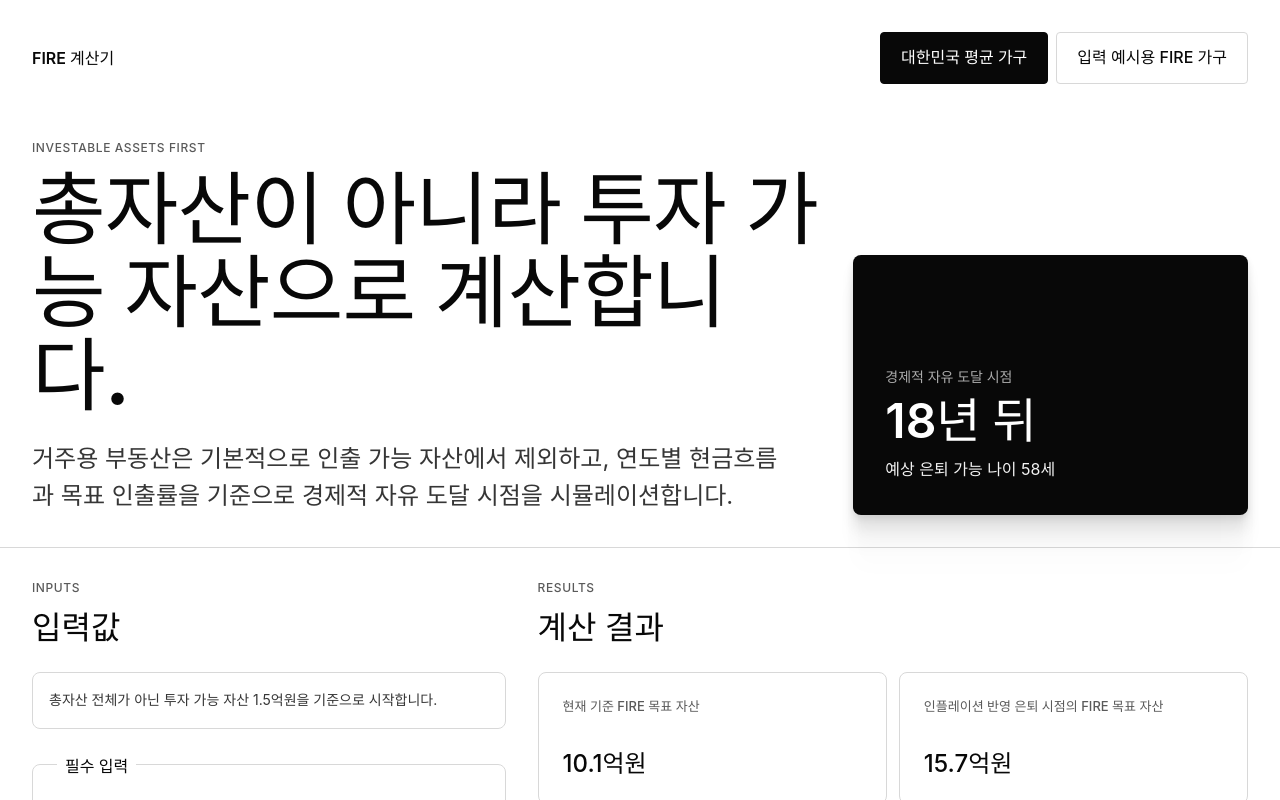
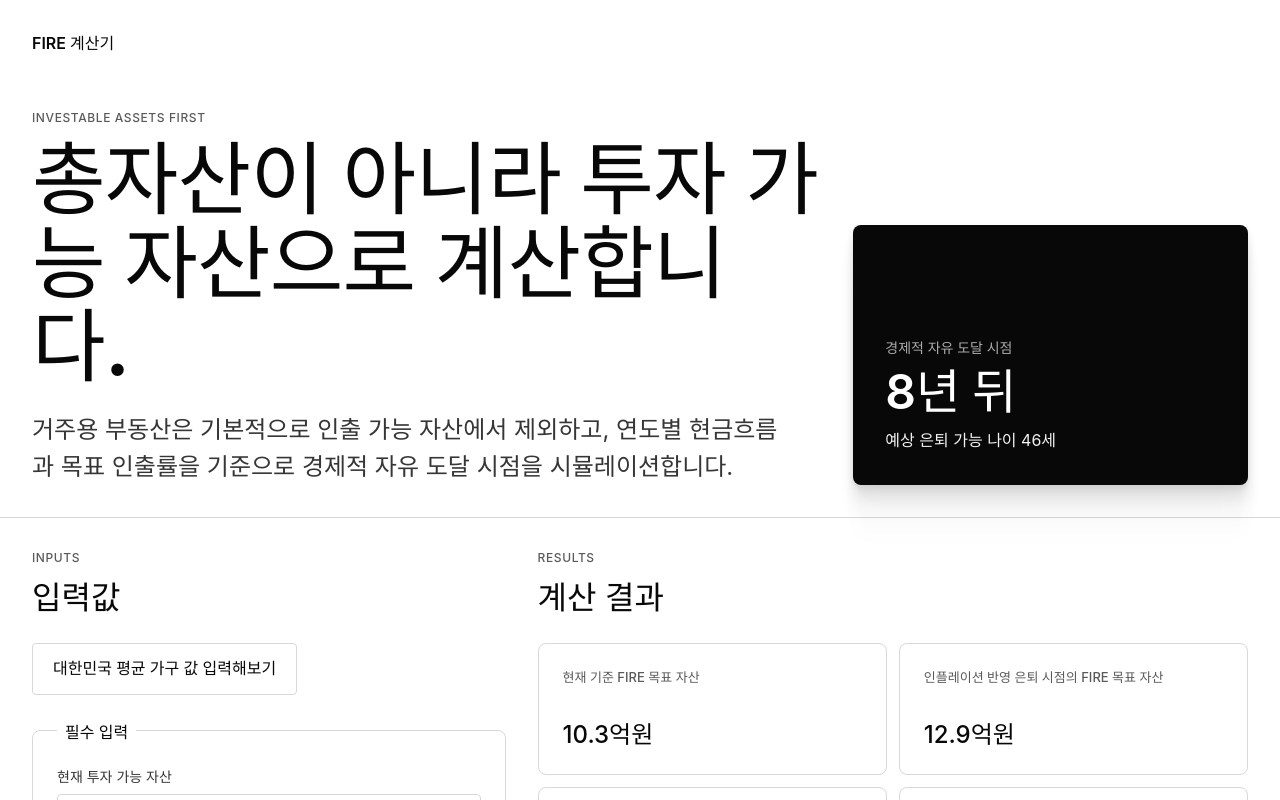
Before and after one commit to heojay/fire-calculator, a React (Vite) app: page / in a window 1280 px wide. Shown: the top 800 px of the page. Built offline with nearby package versions, Linux system fonts and the light colour scheme.

Commit message:
프리셋 선택 UI를 간소화한다

```diff
--- a/src/App.tsx
+++ b/src/App.tsx
@@ -6,7 +6,6 @@ import {
   percentInputToRate,
   rateToPercentInput,
   type FireInputs,
-  type FirePreset,
   type FireScenarioResult,
   type FireYearProjection,
 } from "./fireCalculator";
@@ -55,21 +54,17 @@ const optionalFields = [
 ] as const;
 
 const scenarioClassNames = ["scenario-conservative", "scenario-base", "scenario-optimistic"];
+const koreaAveragePreset = FIRE_PRESETS.find((preset) => preset.id === "korea-average")!;
+const fireExamplePreset = FIRE_PRESETS.find((preset) => preset.id === "fire-example")!;
 
 function App() {
-  const [activePresetId, setActivePresetId] = useState<FirePreset["id"]>("korea-average");
   const [formValues, setFormValues] = useState<FormValues>(() =>
-    presetToFormValues(FIRE_PRESETS[0].values),
+    presetToFormValues(fireExamplePreset.values),
   );
 
   const inputs = useMemo(() => formValuesToInputs(formValues), [formValues]);
   const scenarios = useMemo(() => calculateFireScenarios(inputs), [inputs]);
   const baseScenario = scenarios[1];
-
-  const handlePresetChange = (preset: FirePreset) => {
-    setActivePresetId(preset.id);
-    setFormValues(presetToFormValues(preset.values));
-  };
 
   const handleFieldChange = (field: keyof FormValues, value: string) => {
     setFormValues((current) => ({
@@ -81,20 +76,8 @@ function App() {
   return (
     <main>
       <header className="hero-band">
-        <nav className="top-nav" aria-label="프리셋">
+        <nav className="top-nav" aria-label="상단">
           <div className="brand">FIRE 계산기</div>
-          <div className="preset-actions">
-            {FIRE_PRESETS.map((preset) => (
-              <button
-                key={preset.id}
-                className={preset.id === activePresetId ? "button-primary" : "button-secondary"}
-                type="button"
-                onClick={() => handlePresetChange(preset)}
-              >
-                {preset.name}
-              </button>
-            ))}
-          </div>
         </nav>
 
         <section className="hero-grid">
@@ -117,8 +100,14 @@ function App() {
             <h2>입력값</h2>
           </div>
 
-          <div className="preset-note">
-            {FIRE_PRESETS.find((preset) => preset.id === activePresetId)?.description}
+          <div className="input-actions">
+            <button
+              className="button-secondary"
+              type="button"
+              onClick={() => setFormValues(presetToFormValues(koreaAveragePreset.values))}
+            >
+              대한민국 평균 가구 값 입력해보기
+            </button>
           </div>
 
           <Fieldset title="필수 입력">
--- a/src/fireCalculator.ts
+++ b/src/fireCalculator.ts
@@ -49,7 +49,6 @@ export type FireScenarioResult = {
 export type FirePreset = {
   id: "korea-average" | "fire-example";
   name: string;
-  description: string;
   values: FireInputs;
 };
 
@@ -59,7 +58,6 @@ export const FIRE_PRESETS: FirePreset[] = [
   {
     id: "korea-average",
     name: "대한민국 평균 가구",
-    description: "총자산 전체가 아닌 투자 가능 자산 1.5억원을 기준으로 시작합니다.",
     values: {
       investableAssets: 150_000_000,
       totalAssets: 566_780_000,
@@ -83,7 +81,6 @@ export const FIRE_PRESETS: FirePreset[] = [
   {
     id: "fire-example",
     name: "입력 예시용 FIRE 가구",
-    description: "높은 저축률과 투자 가능 자산을 둔 입력 예시입니다.",
     values: {
       investableAssets: 350_000_000,
       totalAssets: 780_000_000,
--- a/src/styles.css
+++ b/src/styles.css
@@ -76,13 +76,6 @@ main {
   font-size: 16px;
   font-weight: 600;
   line-height: 1.4;
-}
-
-.preset-actions {
-  display: flex;
-  flex-wrap: wrap;
-  gap: 8px;
-  justify-content: flex-end;
 }
 
 .button-primary,
@@ -206,13 +199,9 @@ h1 {
   line-height: 1.3;
 }
 
-.preset-note {
-  border: 1px solid var(--hairline);
-  border-radius: 8px;
-  padding: 16px;
-  color: var(--body);
-  font-size: 14px;
-  line-height: 1.6;
+.input-actions {
+  display: flex;
+  justify-content: flex-start;
 }
 
 fieldset {
@@ -521,7 +510,6 @@ td {
     flex-direction: column;
   }
 
-  .preset-actions,
   .legend {
     justify-content: flex-start;
   }
```
